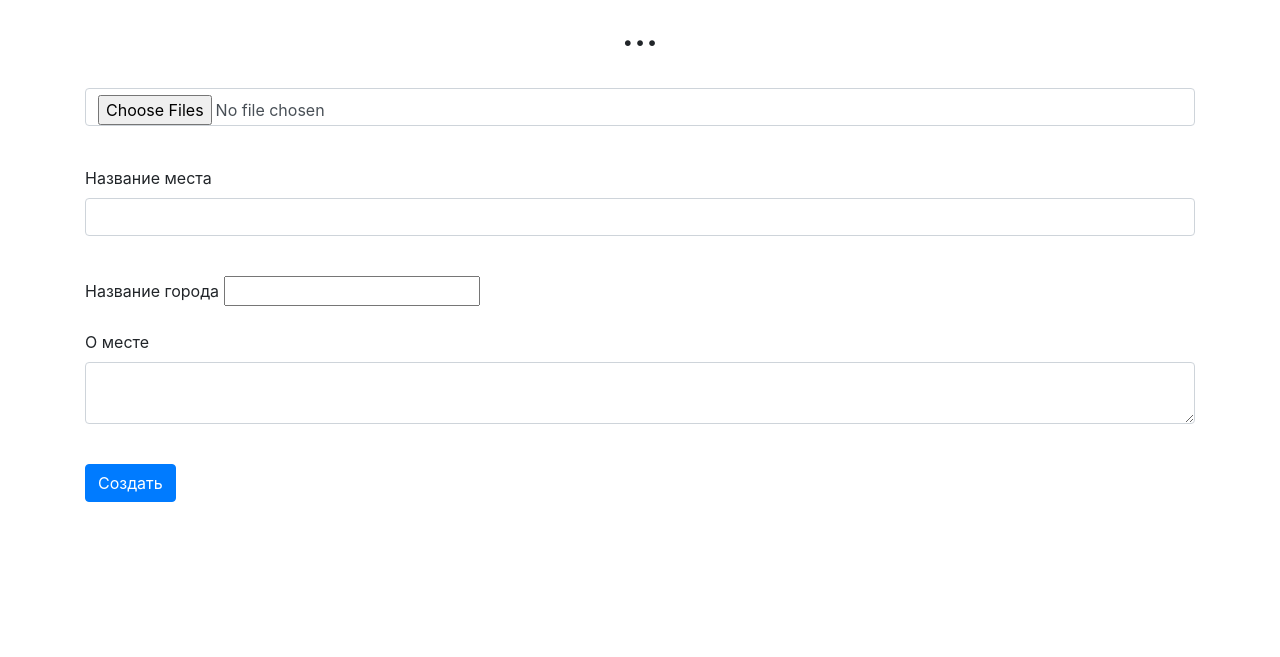
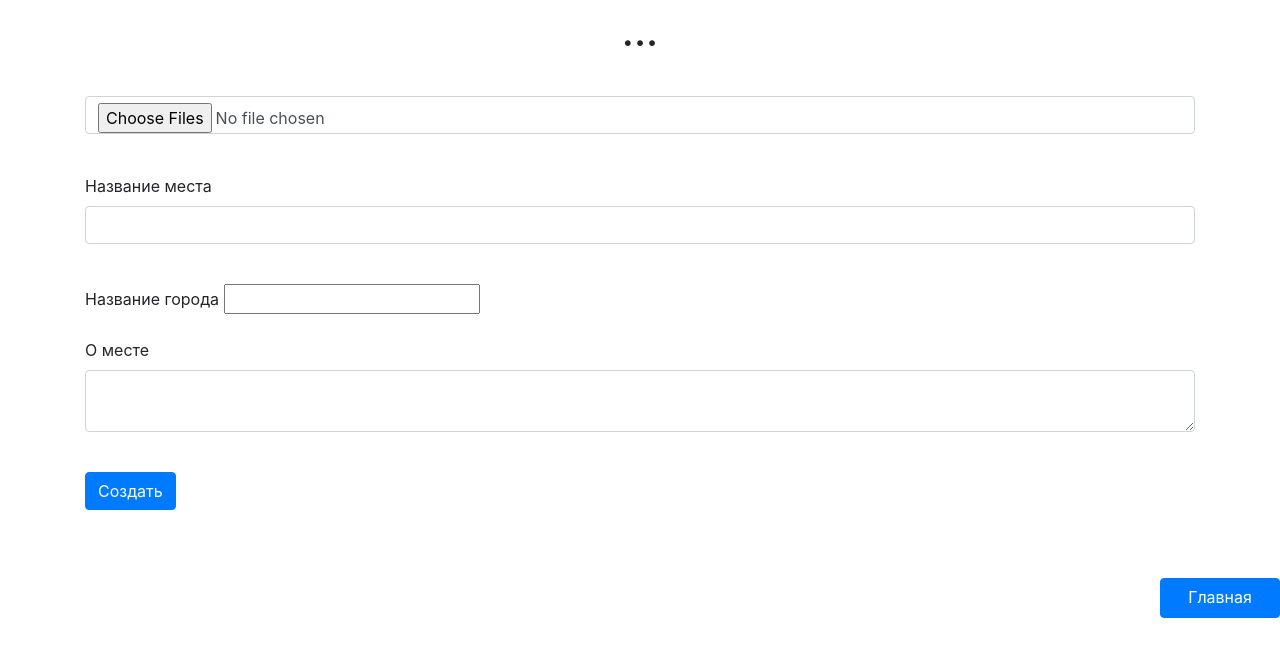
Before and after one commit to igor05max/web, a Flask app: page /add_location in a window 1280 px wide. Shown: the top 657 px of the page. Run offline with Flask 2, Linux system fonts and the light colour scheme; a user stored in the database is signed in; some libraries are stand-ins or nearby versions.

Commit message:
Update add_location.html

```diff
--- a/templates/add_location.html
+++ b/templates/add_location.html
@@ -1,6 +1,11 @@
 {% extends "base.html" %}
 
 {% block content %}
+
+<p>
+        <a class="btn btn-primary" style="position:absolute;left:1160px;top:578px;height:40px;" href="/">Главная страница</a>
+    </p>
+
 <form action="" method="post" enctype="multipart/form-data">
         {{ form.hidden_tag() }}
         <p>
@@ -25,7 +30,7 @@
     {{form.city(list="id_datalist")}}
 <datalist id="id_datalist" >
 {% for entry in entries %}
-<option value={{ entry }} itemscope="itemscope">
+<option value="{{ entry }}" itemscope="itemscope">
 
 {% endfor %}
 </datalist>
```
